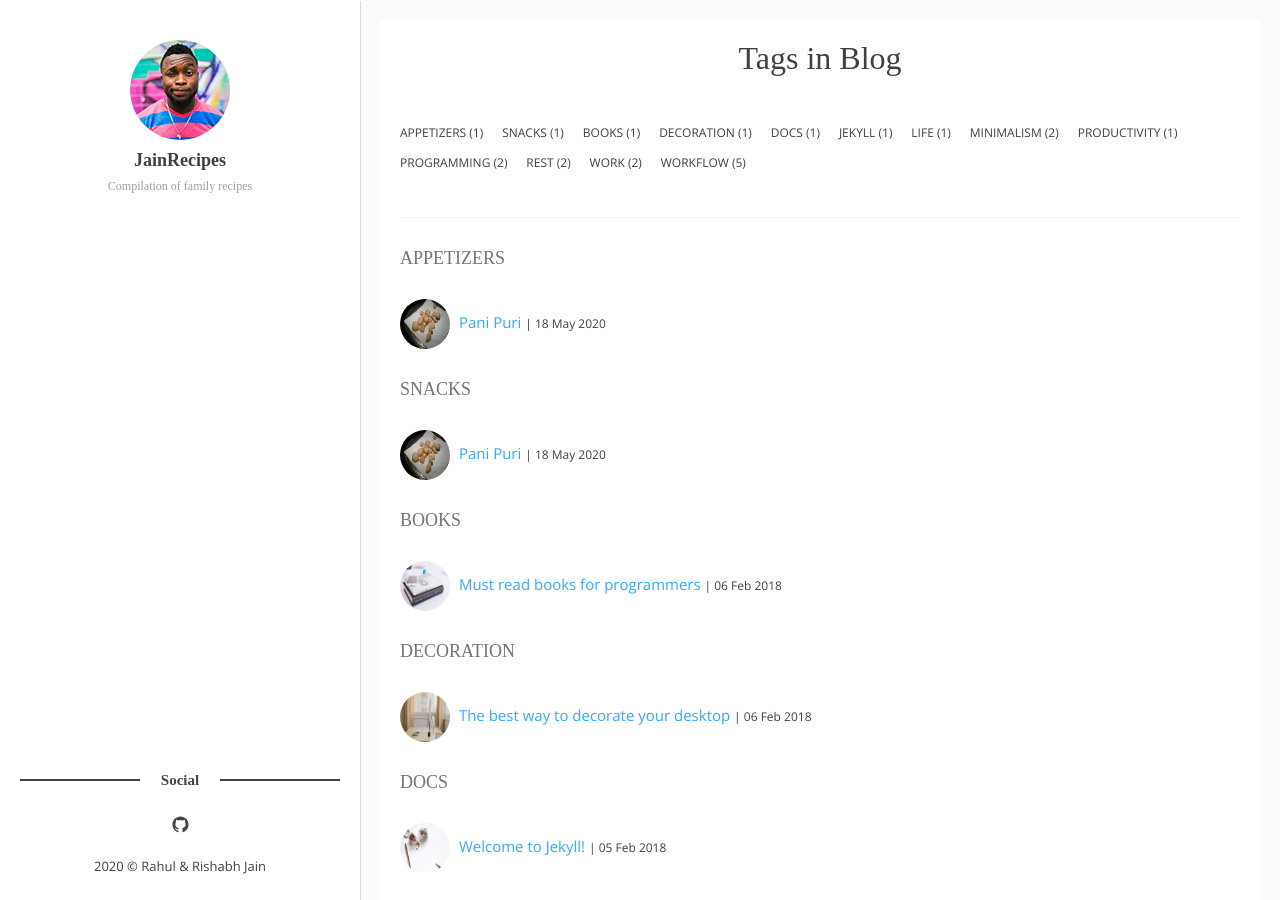
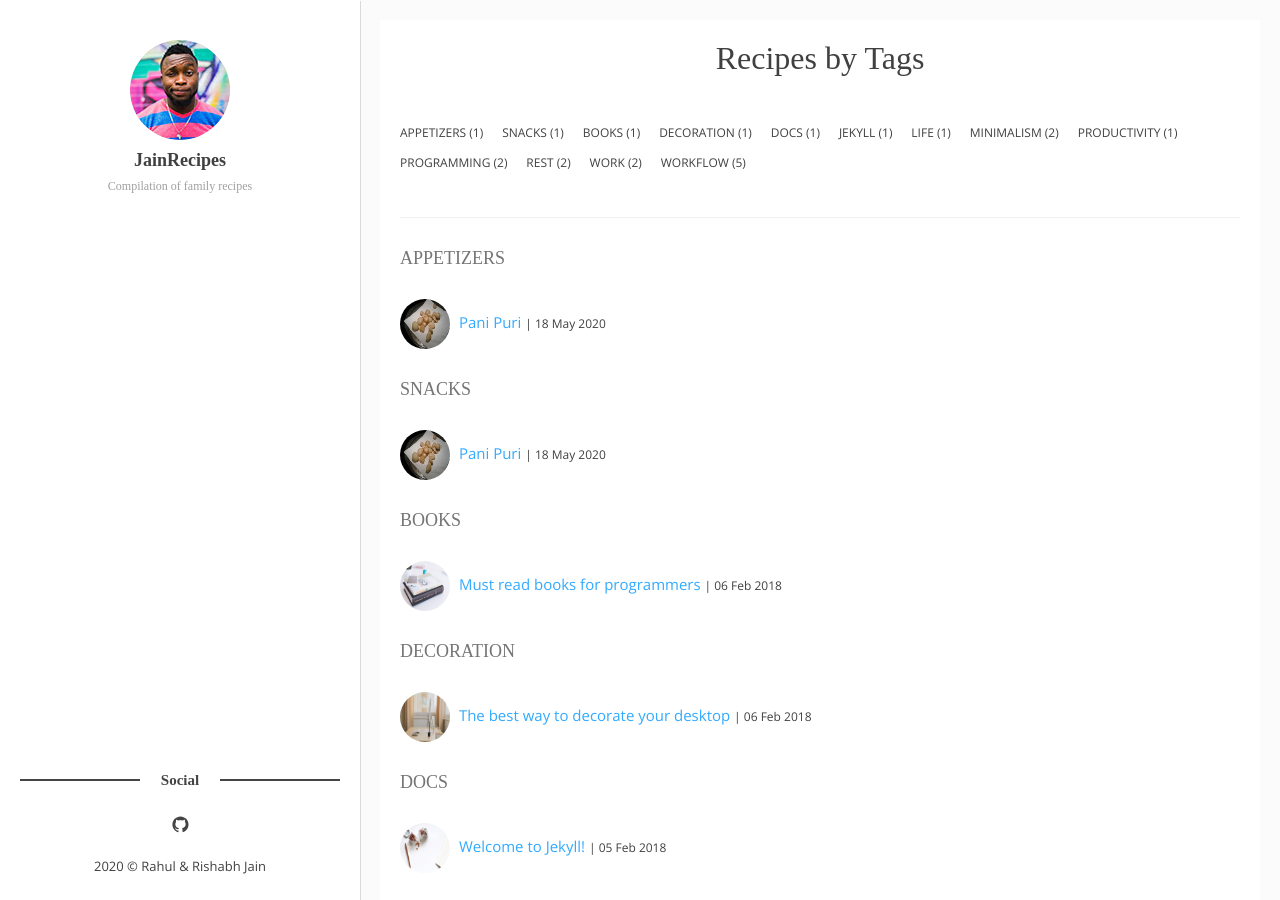
Before and after one commit to JainRecipes/JainRecipes.github.io, a Jekyll site: the page built from tags.html, in a window 1280 px wide and 900 px high. Built offline with Jekyll 4.4.1, drawn with Linux system fonts in a browser that asks for light colours; some web fonts are replaced.

Commit message:
Tags page update

```diff
--- a/tags.html
+++ b/tags.html
@@ -19,7 +19,7 @@ permalink: /tags/
   </div>
 </header>
 <section class="c-blog-tags o-opacity">
-  <h1>Tags in Blog</h1>
+  <h1>Recipes by Tags</h1>
   <ul class="c-tag__list">
   {% for item in (0..site.tags.size) %}{% unless forloop.last %}
     {% capture this_word %}{{ tag_words[item] | strip_newlines }}{% endcapture %}
```
